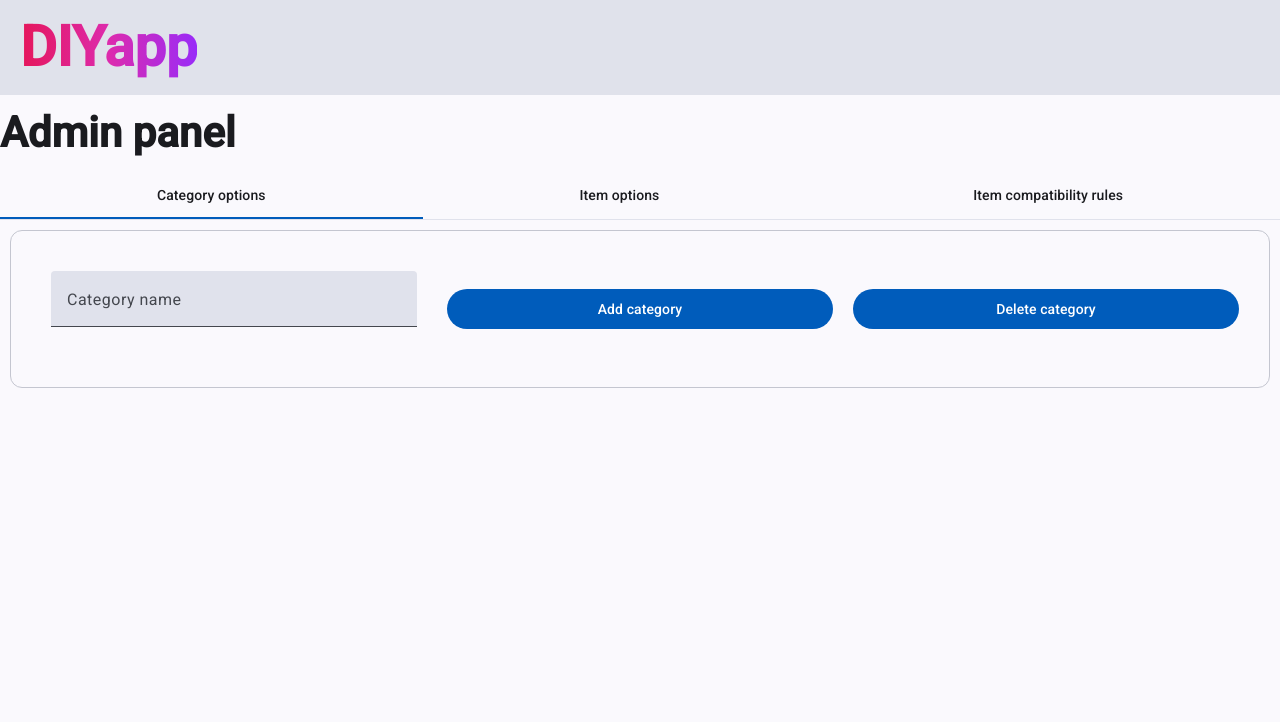
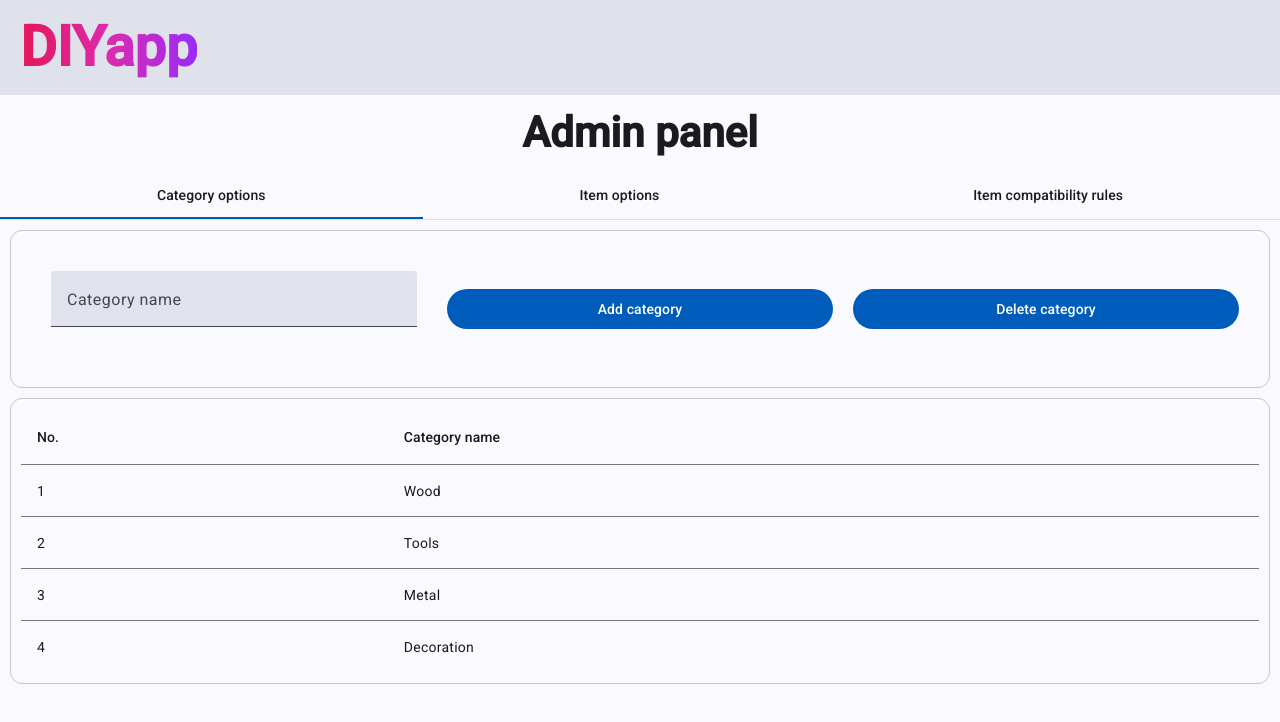
Before and after one commit to mldnantic/diyapp, an Angular app in the folder diyapp/: page / in a window 1280 px wide. Shown: the top 722 px of the page. Built offline with nearby package versions, Linux system fonts and the light colour scheme.

Commit message:
feat(adminpanel): Add table mockup to category options

```diff
--- a/diyapp/src/app/components/adminpanel/adminpanel.component.html
+++ b/diyapp/src/app/components/adminpanel/adminpanel.component.html
@@ -11,6 +11,23 @@
                     <button matButton="filled" class="margine">Add category</button>
                     <button matButton="filled" class="margine">Delete category</button>
                 </div>
+            </mat-card>
+            <mat-card appearance="outlined" class="margine">
+                <table mat-table [dataSource]="dataSource" class="mat-elevation-z8">
+
+                    <ng-container matColumnDef="position">
+                        <th mat-header-cell *matHeaderCellDef> No. </th>
+                        <td mat-cell *matCellDef="let element"> {{element.position}} </td>
+                    </ng-container>
+
+                    <ng-container matColumnDef="name">
+                        <th mat-header-cell *matHeaderCellDef> Category name </th>
+                        <td mat-cell *matCellDef="let element"> {{element.name}} </td>
+                    </ng-container>
+
+                    <tr mat-header-row *matHeaderRowDef="displayedColumns"></tr>
+                    <tr mat-row *matRowDef="let row; columns: displayedColumns;"></tr>
+                </table>
             </mat-card>
         </mat-tab>
         <mat-tab label="Item options">
@@ -62,6 +79,3 @@
         </mat-tab>
     </mat-tab-group>
 </div>
-<div class="app-root">
-    <router-outlet />
-</div>
--- a/diyapp/src/app/components/adminpanel/adminpanel.component.scss
+++ b/diyapp/src/app/components/adminpanel/adminpanel.component.scss
@@ -1,5 +1,6 @@
 .title{
     font-size: 300%;
+    text-align: center;
 }
 
 .margine{
--- a/diyapp/src/app/components/adminpanel/adminpanel.component.ts
+++ b/diyapp/src/app/components/adminpanel/adminpanel.component.ts
@@ -5,15 +5,30 @@ import { MatCardModule } from '@angular/material/card';
 import { MatFormFieldModule } from '@angular/material/form-field';
 import { MatIconModule } from '@angular/material/icon';
 import { MatInputModule } from '@angular/material/input';
+import { MatTableModule } from '@angular/material/table';
 import { MatTabsModule } from '@angular/material/tabs';
-import { RouterLink, RouterOutlet } from '@angular/router';
+
+export interface PeriodicElement {
+  name: string;
+  position: number;
+}
+
+const ELEMENT_DATA: PeriodicElement[] = [
+  {position: 1, name: 'Wood'},
+  {position: 2, name: 'Tools'},
+  {position: 3, name: 'Metal'},
+  {position: 4, name: 'Decoration'}
+];
 
 @Component({
   selector: 'app-adminpanel.component',
-  imports: [RouterOutlet, RouterLink, MatButtonModule, MatTabsModule, MatButtonModule, MatFormFieldModule, MatInputModule, MatIconModule, MatCardModule, FormsModule],
+  imports: [MatButtonModule, MatTabsModule, MatButtonModule, MatFormFieldModule, MatInputModule, MatIconModule, MatCardModule, FormsModule, MatTableModule],
   templateUrl: './adminpanel.component.html',
   styleUrl: './adminpanel.component.scss',
 })
 export class AdminPanelComponent {
 
+  displayedColumns: string[] = ['position', 'name'];
+  dataSource = ELEMENT_DATA;
+
 }
```
